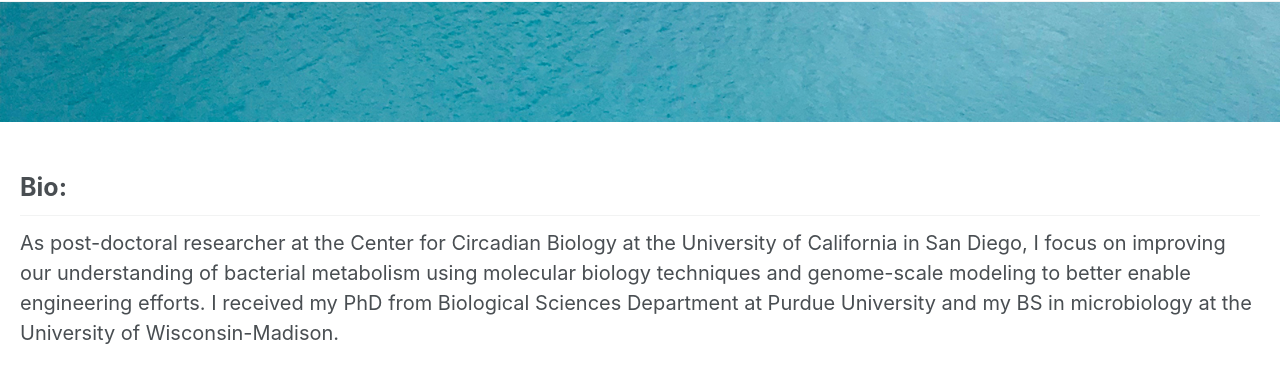
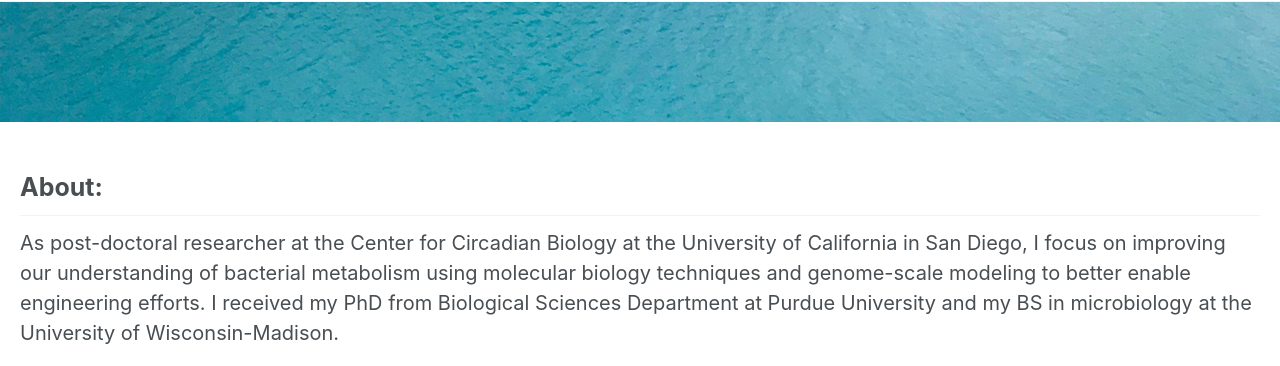
Before and after one commit to dwelkie/dwelkie.github.io, a Jekyll site: the page built from _pages/home.md, in a window 1280 px wide. Shown: the part 89-455 px from the top of the page. Built offline with Jekyll 4.4.1, drawn with Linux system fonts in a browser that asks for light colours; nearby versions of some CDN libraries.

Commit message:
Update home.md

```diff
--- a/_pages/home.md
+++ b/_pages/home.md
@@ -11,7 +11,7 @@ header:
   image: /assets/images/ocean-header1.jpg
 
 ---
-## Bio:
+## About:
 As post-doctoral researcher at the Center for Circadian Biology at the University of California in San Diego, I focus on improving our understanding of bacterial metabolism using molecular biology techniques and genome-scale modeling to better enable engineering efforts. I received my PhD from Biological Sciences Department at Purdue University and my BS in microbiology at the University of Wisconsin-Madison.
 
 Beyond research, I enjoy running and going to major league baseball games whenever I can (go padres!).
```
